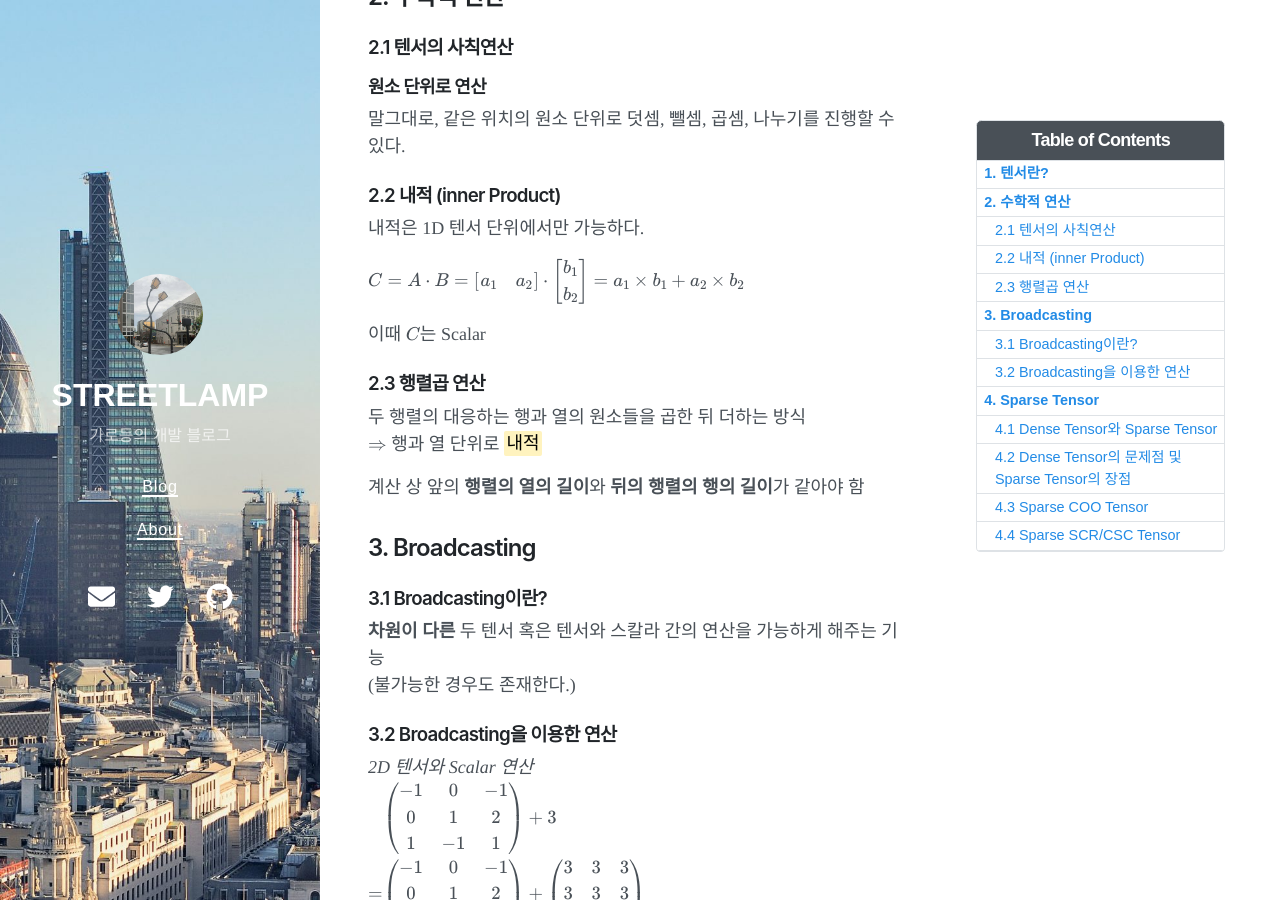
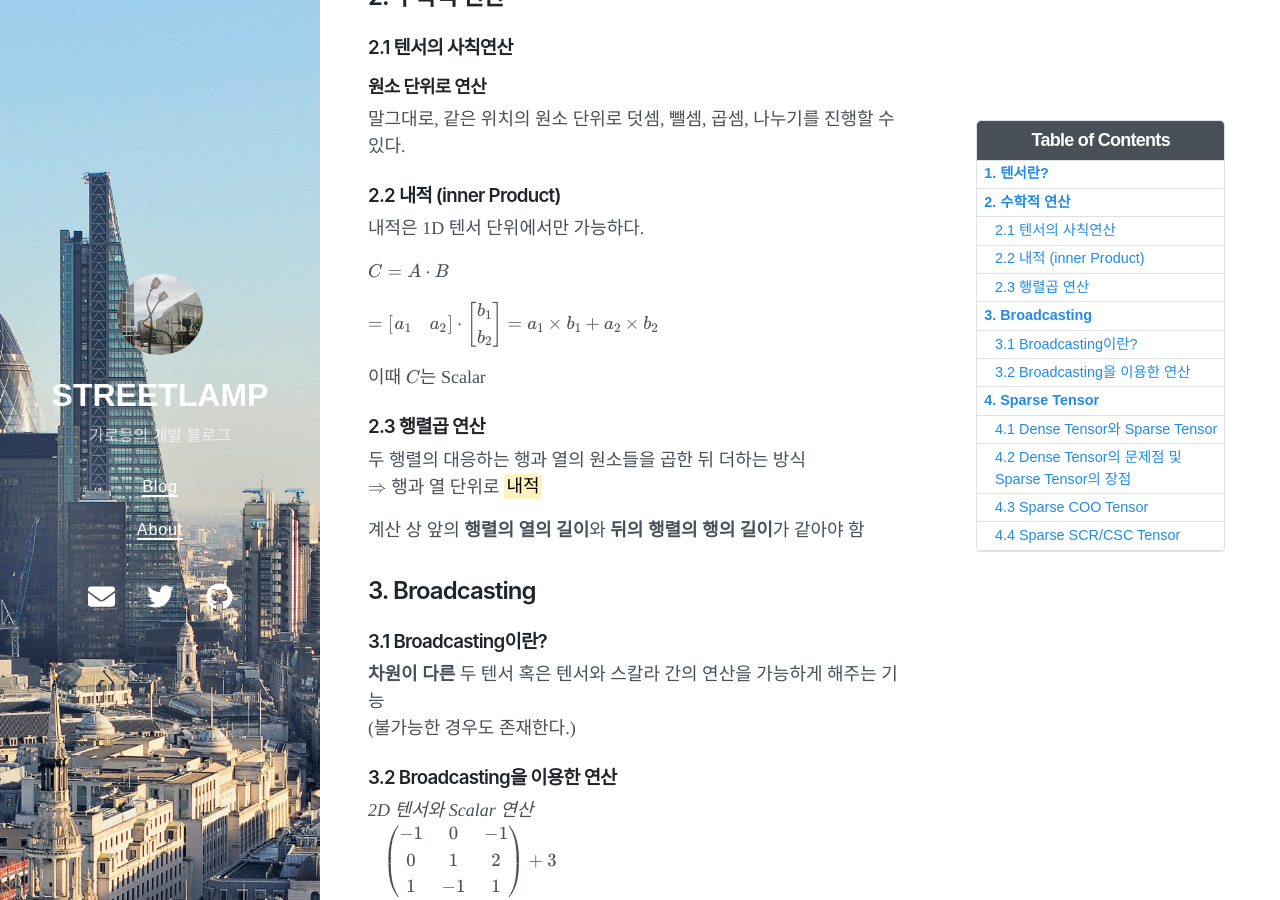
Before and after one commit to streetlamplee/streetlamplee.github.io, a Jekyll site: the page built from _posts/2023-12-26-Pytorch_Tensor.md, in a window 1280 px wide and 900 px high, scrolled down 754 px. Built offline with Jekyll 4.4.1, drawn with Linux system fonts in a browser that asks for light colours; nearby versions of some CDN libraries; formulas are drawn with MathJax 3; part of the change alters nothing that is shown; some of the changed text lies outside the part shown.

Commit message:
fix: fix latex

```diff
--- a/_posts/2023-12-26-Pytorch_Tensor.md
+++ b/_posts/2023-12-26-Pytorch_Tensor.md
@@ -29,7 +29,9 @@ toc:  true
 
 내적은 1D 텐서 단위에서만 가능하다.
 
-$C = A \cdot B \newline = \begin{bmatrix} a_1 & a_2 \end{bmatrix} \cdot \begin{bmatrix} b_1 \newline b_2 \end{bmatrix} = a_1 \times b_1 + a_2 \times b_2$
+$C = A \cdot B$
+
+$= \begin{bmatrix} a_1 & a_2 \end{bmatrix} \cdot \begin{bmatrix} b_1 \newline b_2 \end{bmatrix} = a_1 \times b_1 + a_2 \times b_2$
 
 이때 $C$는 Scalar
 
@@ -88,9 +90,8 @@ Sparse Tensor<br>
 (*row_index*, *column_index*, *value*)의 형태로 저장하는 방식
 
 - 장점 : 직관적이다.
-- 단점 :<br>
->1. 원소가 위치한 행과 열 인덱스를 별도로 저장해서 반복해서 저장되는 값 발생<br>메모리를 비효율적으로 사용함
->2. 원소에 접근할 때마다 행-열 인덱스와 값을 찾아야함<br>원소를 반복적으로 접근할 때, 연산 성능이 저하된다.
+- 단점 1 : 원소가 위치한 행과 열 인덱스를 별도로 저장해서 반복해서 저장되는 값 발생<br>메모리를 비효율적으로 사용함
+- 단점 2 : 원소에 접근할 때마다 행-열 인덱스와 값을 찾아야함<br>원소를 반복적으로 접근할 때, 연산 성능이 저하된다.
 
 ### 4.4 Sparse SCR/CSC Tensor
 
```
